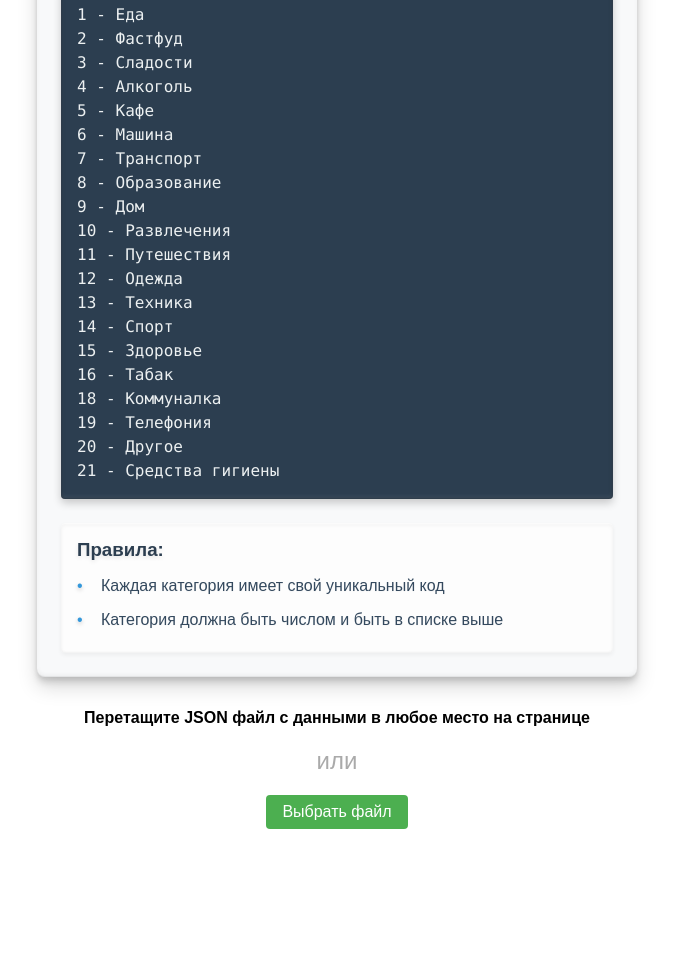
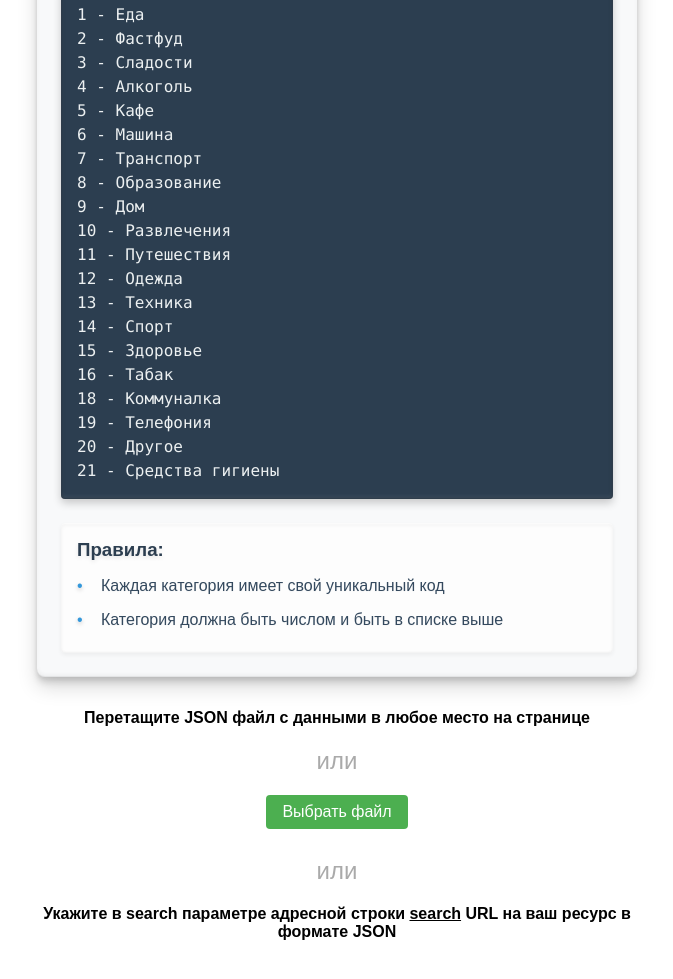
Before and after one commit to vladcyb/pay-stat, a website with bundled scripts: page public/index.html in a window 1280 px wide. Shown: the part 1111-2090 px from the top of the page, without its empty margins (303-976 px from the left). Before the commit the page ends 2048 px from the top, so only its background shows below. Built offline with nearby package versions, Linux system fonts and the light colour scheme.

Commit message:
Обновил гайд

```diff
--- a/public/css/blocks/page.css
+++ b/public/css/blocks/page.css
@@ -4,7 +4,3 @@
   color: var(--c-secondary);
   margin: 20px 0;
 }
-
-.page__file-btn-wrapper {
-  text-align: center;
-}
--- a/public/index.html
+++ b/public/index.html
@@ -12,7 +12,7 @@
     <link rel="stylesheet" href="css/index.css" />
   </head>
   <body>
-    <div id="root">
+    <div class="page" id="root">
       <div class="initialContent d-none" id="initialContent">
         <div class="container" id="format-guide">
           <h1>Анализ расходов</h1>
@@ -94,9 +94,15 @@
               Выбрать файл
             </label>
           </div>
+          <div class="page__or">или</div>
+          <div class="text-center">
+            <strong>
+              Укажите в search параметре адресной строки <u>search</u> URL на ваш ресурс в
+              формате JSON
+            <strong>
+          </div>
         </div>
       </div>
-
       <div id="drop-zone"></div>
       <div class="statisticsContainer" id="statisticsContainer"></div>
     </div>
```
